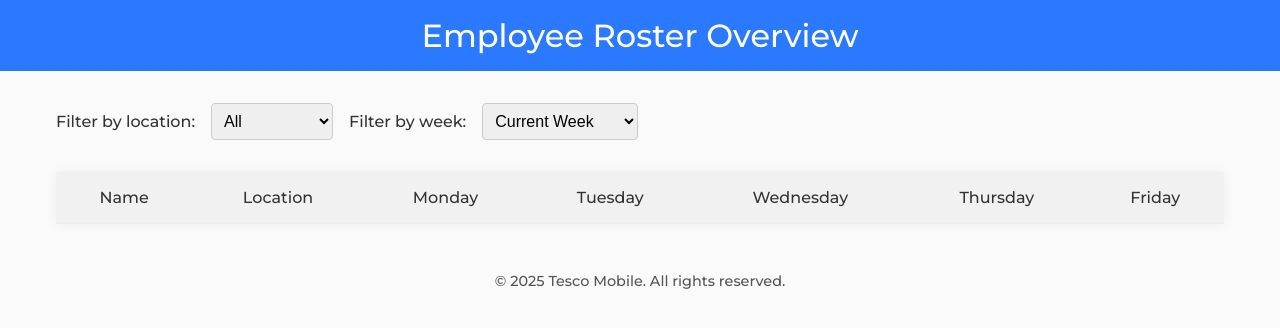
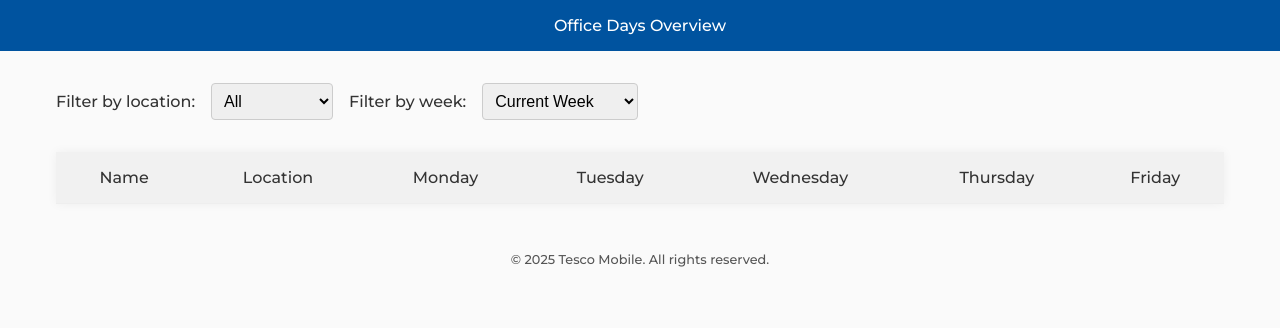
Before and after one commit to celeryexchange/PythonProjects, a plain HTML site: page EmployeeRosterWeb/index.html in a window 1280 px wide. Drawn offline with Linux system fonts and the light colour scheme; no server answers.

Commit message:
Update header

```diff
--- a/EmployeeRosterWeb/index.html
+++ b/EmployeeRosterWeb/index.html
@@ -25,7 +25,7 @@
     }
 
     header {
-      background: #2A79FF;
+      background: #00539F;
       color: #fff;
       padding: 1rem 2rem;
       text-align: center;
@@ -91,15 +91,15 @@
       text-align: center;
       padding: 1rem;
       margin-top: 2rem;
-      font-size: 0.9rem;
+      font-size: 0.8rem;
       color: #555;
     }
-  </style>
-</head>
-<body>
-  <header>
-    <h1>Employee Roster Overview</h1>
-  </header>
+    </style>
+  </head>
+  <body>
+    <header>
+    <h1 style="font-size: 1rem;">Office Days Overview</h1>
+    </header>
 
   <main>
     <!-- Filter Section -->
```
